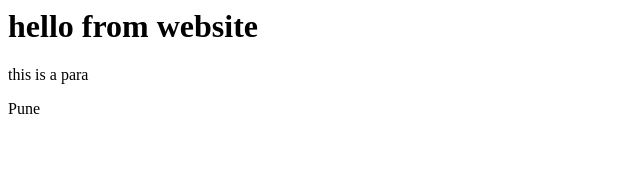
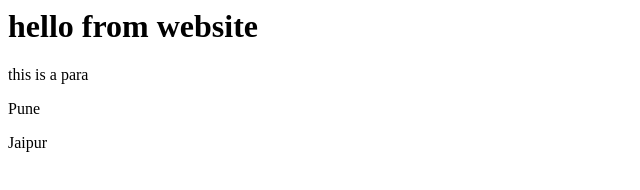
Before and after one commit to pshreegiri/NewLocker, a plain HTML site: page index.html in a window 1280 px wide. Shown: the full height of the page, 0-640 px from the left. Drawn offline with Linux system fonts and the light colour scheme.

Commit message:
added jaipur

```diff
--- a/index.html
+++ b/index.html
@@ -1,3 +1,4 @@
 <h1>hello from website</h1>
 <p>this is a para</p>
 <p>Pune</p>
+<p>Jaipur</p>
```
